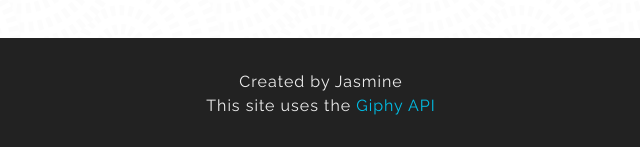
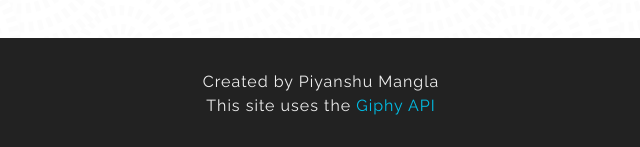
Before and after one commit to piyanshu/giphy-maker, a plain HTML site: page index.html in a window 1280 px wide. Shown: the part 650-797 px from the top of the page, 319-959 px from the left. Drawn offline with nearby package versions, Linux system fonts and the light colour scheme; a web font is replaced by a local one.

Commit message:
doing some changes

```diff
--- a/index.html
+++ b/index.html
@@ -71,7 +71,7 @@
 
     <footer>
         <div class="container">
-            <p>Created by Jasmine</p>
+            <p>Created by Piyanshu Mangla</p>
             <p>This site uses the <a href="https://developers.giphy.com/" rel="noopener noreferrer" >Giphy API</a></p>
         </div>
     </footer>
```
